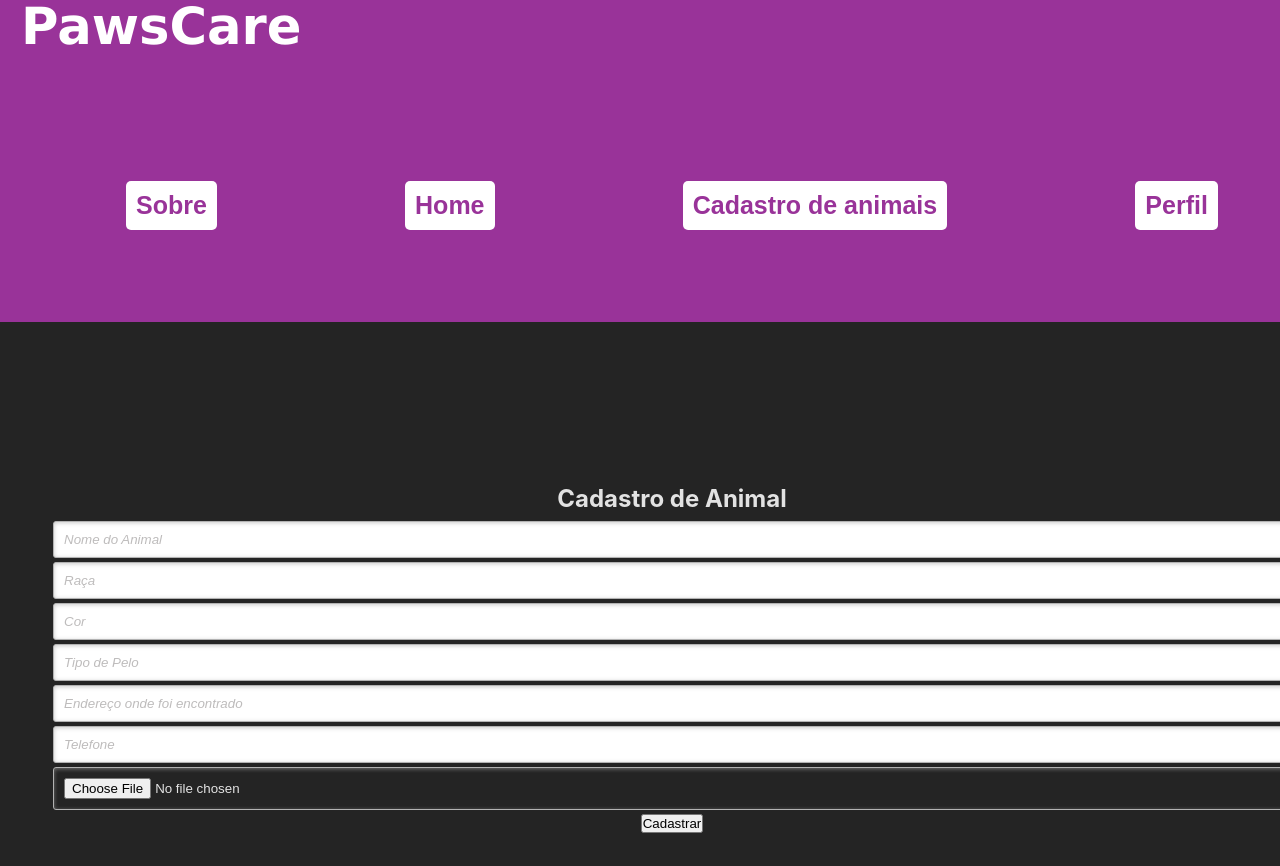
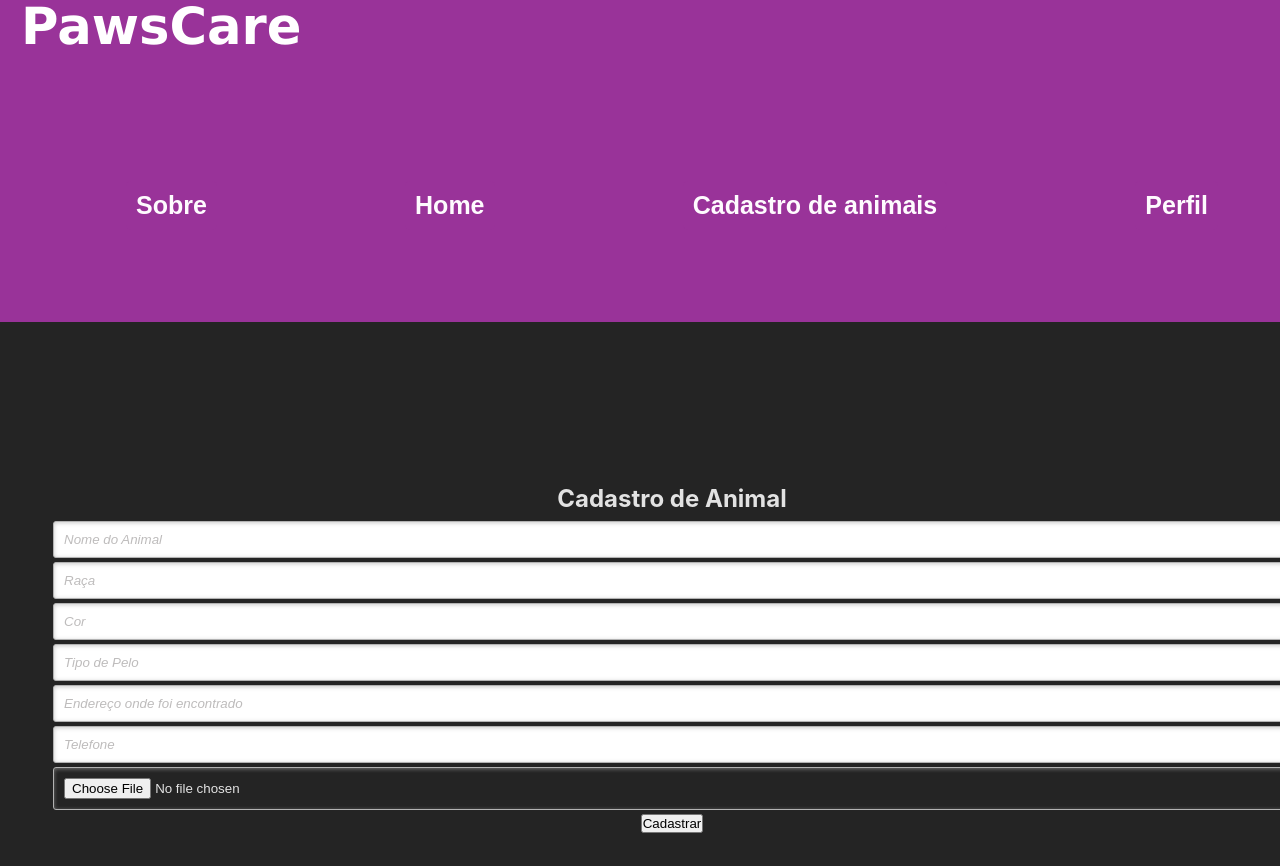
Before and after one commit to brunogmadeira/PawsCare, a React (Vite) app: page /TelaCadastro in a window 1280 px wide. Shown: the top 866 px of the page. Built offline with nearby package versions, Linux system fonts and the light colour scheme.

Commit message:
Ajuste CSS

```diff
--- a/src/App.css
+++ b/src/App.css
@@ -167,18 +167,18 @@ input[type='submit']:hover {
 }
 
 .styleMenu {
-  background-color: white; /* Alteração para branco */
-  border: none; /* Remoção do contorno preto */
-  color: #939;
+  background-color: #939;
+  border: none;
+  color: rgb(254, 251, 254);
   font-size: 25px;
   font-weight: bold;
   cursor: pointer;
-  border-radius: 5px; /* Redução do valor para deixar a borda mais quadrada */
-  padding: 10px; /* Adição de espaçamento entre o texto e a borda */
+  border-radius: 5px;
+  padding: 10px;
 }
 
 .styleMenu:hover {
-  color: #938;
+  color: rgb(44, 2, 44);
 }
 
 /* TELA HOME */
```
